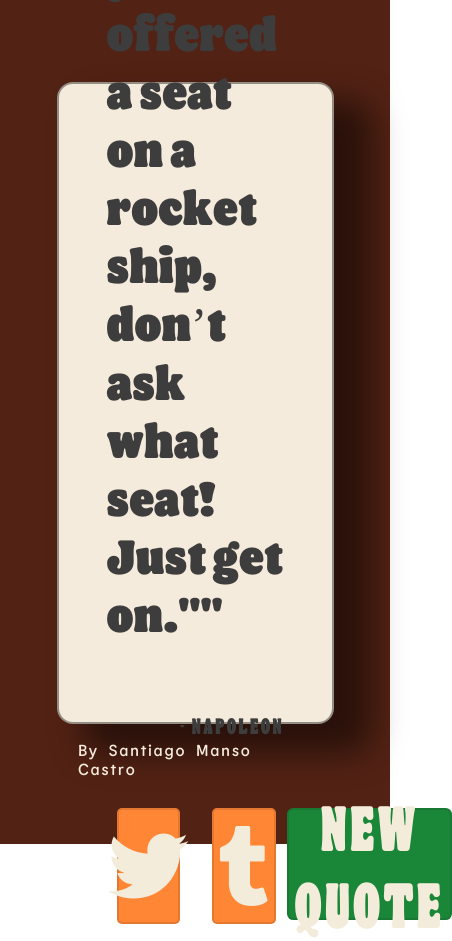
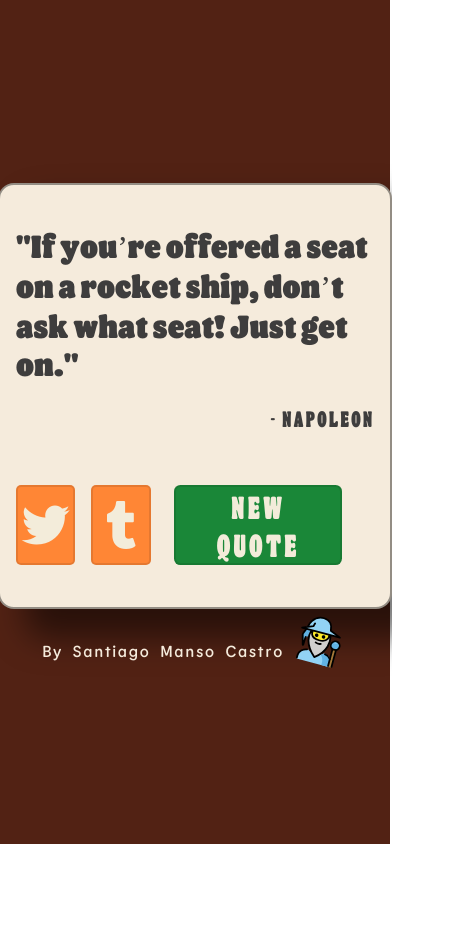
Before and after one commit to santiagomanso/random-quote-generator, a React (Create React App) app: page / in a window 390 px wide. Shown: the whole page, 452 px wide, since content can reach past the window. After the commit the page ends 844 px from the top, so only its background shows below. Built offline with nearby package versions, Linux system fonts and the light colour scheme.

Commit message:
🎨 improved responsive design

```diff
--- a/src/App.js
+++ b/src/App.js
@@ -8,7 +8,7 @@ function App() {
           <div id='text' className='text-div'>
             <p>
               "If you’re offered a seat on a rocket ship, don’t ask what seat!
-              Just get on.""
+              Just get on."
             </p>
           </div>
           <div id='author'>
@@ -31,7 +31,127 @@ function App() {
           </div>
         </div>
 
-        <p className='santi'>By Santiago Manso Castro</p>
+        <div className='footer'>
+          <p className='santi'>By Santiago Manso Castro</p>
+          <svg
+            id='emoji'
+            viewBox='0 0 72 72'
+            version='1.1'
+            xmlns='http://www.w3.org/2000/svg'
+            className='emoji-footer'
+          >
+            <g id='color'>
+              <path
+                fill='#92D3F5'
+                d='M58,25.7l-11.9-4.8c-0.2-4.3-1.9-11.3-10.6-11.6c-12,0-14.6,11-14.6,11l-1,2l-0.6,1.2L14,25.7'
+              />
+              <path
+                fill='#61B2E4'
+                d='M19.0858,25.7L16.8,31.4c-0.3115,0.5831-0.3832,1.2648-0.2,1.9L19.5,44 c0.0564,0.1933,0.2588,0.3043,0.4521,0.2479C20.0717,44.213,20.1651,44.1195,20.2,44l0.2-7.7l0.6-0.6l1-1.3l8-8.8'
+              />
+              <path
+                fill='#92D3F5'
+                d='M17,60.949v-4c0-4.9941,4.6413-9.3352,9.6335-9.3352c6,5,12.9974,4.9176,18.9974-0.0824 C50.625,47.5314,55,51.9549,55,56.949v4'
+              />
+              <path
+                fill='#61B2E4'
+                d='M45.6624,60.949v-4.0122c-0.1404-2.631-1.6486-5.3621-3.7023-7.0128 c0.9952-0.5542,2.6756-1.5633,3.6708-2.3927C50.625,47.5314,55,51.9549,55,56.949v4'
+              />
+              <path
+                fill='#61B2E4'
+                d='M53.3683,40.539c-2.5437-1.0747-3.7346-4.008-2.6599-6.5517s4.008-3.7346,6.5517-2.6599 s3.7346,4.008,2.6599,6.5517c-0.4479,1.0601-1.2477,1.9332-2.2646,2.4721'
+              />
+              <path
+                fill='#92D3F5'
+                d='M55.3145,32.4717c-0.8786,0.137-1.6948,0.5381-2.34,1.15c1.5407-0.3467,3.1393-0.3467,4.68,0 C57.0093,33.0098,56.1931,32.6087,55.3145,32.4717z'
+              />
+              <polyline
+                fill='#A57939'
+                points='57.314,61 57.314,40.539 53.314,40.539 53.314,61'
+              />
+            </g>
+            <g id='hair'>
+              <path
+                fill='#D0CFCE'
+                d='M35.7577,54.3964c13.4215-9.6934,13.0943-22.1473,11.7-27.5827h-1.7c0,0,1.5809,7.897-9.7577,7.897 s-9.496-7.897-9.496-7.897h-1.7463C23.1558,31.5588,22.3608,42.4881,35.7577,54.3964z'
+              />
+            </g>
+            <g id='skin'>
+              <path
+                fill='#FCEA2B'
+                d='M45.7577,25.8136c0,0,1.5809,8.897-9.7577,8.897s-9.496-8.897-9.496-8.897'
+              />
+            </g>
+            <g id='line'>
+              <path
+                fill='none'
+                stroke='#000000'
+                strokeLinecap='round'
+                strokeLinejoin='round'
+                strokeWidth='2'
+                d='M19.0858,25.8L16.9,31.4 c-0.3115,0.5831-0.3832,1.2648-0.2,1.9L19.5,44c0.0564,0.1933,0.2588,0.3043,0.4521,0.2479C20.0717,44.213,20.1651,44.1195,20.2,44 l0.2-7.7c0.0103-0.473,0.0775-0.943,0.2-1.4'
+              />
+              <path
+                fill='none'
+                stroke='#000000'
+                strokeLinecap='round'
+                strokeLinejoin='round'
+                strokeWidth='2'
+                d='M26.9,17.5 c-0.4245,1.0967-0.7263,2.2369-0.9,3.4l0,0l-12,4.9h44l-11.9-4.9c-0.2-4.3-2.2-11.3-10.9-11.6C22.2,9.3,20,22.8,20,22.8'
+              />
+              <path
+                fill='none'
+                stroke='#000000'
+                strokeLinecap='round'
+                strokeLinejoin='round'
+                strokeWidth='2'
+                d='M53.3683,40.59 c-2.5437-1.0747-3.7346-4.008-2.6599-6.5517s4.008-3.7346,6.5517-2.6599s3.7346,4.008,2.6599,6.5517 c-0.4479,1.0601-1.2477,1.9332-2.2646,2.4721'
+              />
+              <polyline
+                fill='none'
+                stroke='#000000'
+                strokeLinecap='round'
+                strokeLinejoin='round'
+                strokeWidth='2'
+                points='57.314,60.051 57.314,40.605 53.314,40.605 53.314,60.051'
+              />
+              <path
+                fill='none'
+                stroke='#000000'
+                strokeLinecap='round'
+                strokeLinejoin='round'
+                strokeWidth='2'
+                d='M46.4401,48.109 c2.7065,0.407,5.2719,1.9246,6.8759,4.0597'
+              />
+              <path
+                fill='none'
+                stroke='#000000'
+                strokeLinecap='round'
+                strokeLinejoin='round'
+                strokeWidth='2'
+                d='M17,60v-3 c0-4.5823,4.2159-8.3326,8.7675-8.92'
+              />
+              <path d='M42,29.9c0,1.1-0.9,2-2,2s-2-0.9-2-2s0.9-2,2-2S42,28.8,42,29.9' />
+              <path d='M34,29.9c0,1.1-0.9,2-2,2c-1.1,0-2-0.9-2-2s0.9-2,2-2C33.1,27.9,34,28.8,34,29.9' />
+              <path
+                fill='none'
+                stroke='#000000'
+                strokeLinecap='round'
+                strokeLinejoin='round'
+                strokeWidth='2'
+                d='M33,38.1c1.9,1,4.1,1,6,0'
+              />
+              <path
+                fill='none'
+                stroke='#000000'
+                strokeLinecap='round'
+                strokeLinejoin='round'
+                strokeWidth='2'
+                d='M35.7577,54.3964 c13.4215-9.6934,13.0943-22.1473,11.7-27.5827h-1.7c0,0,1.5809,7.897-9.7577,7.897s-9.496-7.897-9.496-7.897h-1.7463 C23.1558,31.5588,22.3608,42.4881,35.7577,54.3964z'
+              />
+            </g>
+          </svg>
+        </div>
       </div>
     </div>
   )
--- a/src/styles.css
+++ b/src/styles.css
@@ -23,8 +23,8 @@ body{
 #quote-box{
     display: flex;
     flex-direction: column;
+    align-items: center;
     justify-content: center;
-    align-items: center;
     height: 100vh;
     width: 100vw;
     background: #522214;
@@ -58,7 +58,7 @@ body{
     justify-content: center;
     align-items: center;
     font-family: 'Flame1';
-    font-size: 4rem;
+    font-size: 3.5rem;
     margin-left: 3rem;
 }
 
@@ -77,7 +77,7 @@ body{
     margin-bottom: 3rem;
     letter-spacing: .1rem;
     font-family: 'Flame2';
-    font-size: 3.5rem;
+    font-size: 4rem;
 }
 
 #author p{
@@ -116,7 +116,6 @@ body{
     color: #F3ECDA;
     border-radius: 5px;
     border: 2px solid rgba(0, 0, 0, 0.1);
-    height: 100%;
     font-size: 5rem;
     width: 35%;
     display: flex;
@@ -135,60 +134,171 @@ body{
     margin-right: 3rem;
     font-family: 'Flame2';
     text-transform: uppercase;
-    font-size: 4rem;
+    font-size: 5rem;
     letter-spacing: .2rem;
     word-spacing: .5rem;
     border: 2px solid rgba(0, 0, 0, 0.1);
+    border-radius: .4rem;
+}
 
-    border-radius: .4rem;
+.footer{
+    bottom: 0;
+    display: flex;
+    align-items: center;
+    justify-content: space-between;
 }
 
 .santi{
     color: #F5EBDC;
     font-family:'Poppins';
-    font-size: 2.5rem;
+    font-size: 2rem;
     letter-spacing: .1rem;
     word-spacing: .3rem;
     font-family: "Flame4";
 }
 
-@media screen and (max-width: 700px){
+.emoji-footer{
+    height: 4rem;
+    width: 4rem;
+    padding-bottom: 1.3rem;
+    transform: rotate(15deg);
+}
+
+
+/*------------ TABLETS ------------*/
+@media screen and (max-width: 1100px){
+
+    .p-2{
+        margin-top: 2rem;
+        display: flex;
+        flex-direction: column;
+        align-items: center;
+        width: 100%;
+    }
 
     .wrapper{
-        width: 90vw;
+        width: 70vw;
         height: 70vh;
+        margin: 0;
+        padding: 0;
+
     }
 
     .buttons{
-        padding: 0 10px 0 10px;
+        display: flex;
+        justify-content: space-between;
+        height: 4rem;
+        margin-left: 1rem;
+        color: #F3ECDA;
+        align-items: center;
+        user-select: none;
+    }
+
+    #text{
+        margin: 0 1rem 0 1rem;
+    }
+
+    #text p{
+        color: rgb(62, 61, 61);
+        margin: 0;
+        font-size: 2rem;
     }
 
     #author{
         font-size: 1.4rem;
+        margin: 0 1rem 2rem 0;
     }
 
-    #text{
+    .buttons{
+        margin: 0;
+        height: 5rem;
+        margin: 0 0 0 1rem;
+    }
+
+    .icon{
+        font-size: 3rem;
+        width: 35%;
+    }
+
+    .wrapper-icons{
+        gap: 1rem;
+    }
+
+    #new-quote{
         font-size: 2rem;
+    }
 
-    }
     .santi{
         font-size: 1rem;
     }
 }
 
-@media screen and (max-width: 1200px){
+/*------------ CELL PHONES portrait ------------*/
+@media screen and (max-width: 700px){
+
+    .p-2{
+        margin-top: 2rem;
+        display: flex;
+        flex-direction: column;
+        align-items: center;
+        width: 100%;
+    }
 
     .wrapper{
-        width: 70vw;
-        height: 70vh;
+        width: 100vw;
+        height: 50vh;
+        margin: 0;
+        padding: 0;
+
     }
 
     .buttons{
-        padding: 0 10px 0 10px;
+        display: flex;
+        justify-content: space-between;
+        height: 4rem;
+        margin-left: 1rem;
+        color: #F3ECDA;
+        align-items: center;
+        user-select: none;
+    }
+
+    #text{
+        margin: 0 1rem 0 1rem;
+    }
+
+    #text p{
+        color: rgb(62, 61, 61);
+        margin: 0;
+        font-size: 2rem;
+    }
+
+    #author{
+        font-size: 1.4rem;
+        margin: 0 1rem 2rem 0;
+    }
+
+    .buttons{
+        margin: 0;
+        height: 5rem;
+        margin: 0 0 0 1rem;
+    }
+
+    .icon{
+        font-size: 3rem;
+        width: 35%;
+    }
+
+    .wrapper-icons{
+        gap: 1rem;
+    }
+
+    #new-quote{
+        font-size: 2rem;
+    }
+
+    .santi{
+        font-size: 1rem;
     }
 
 
-    #text{
-        font-size: 3rem;
-    }
 }
```
Also changed, not shown: src/assets/mage.svg (added).
